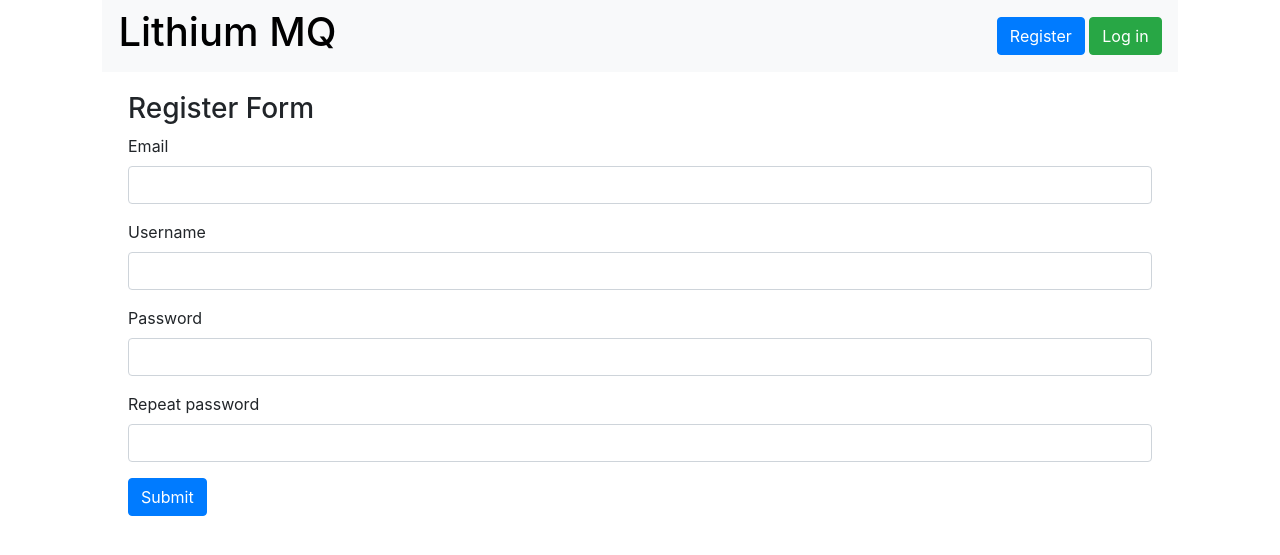
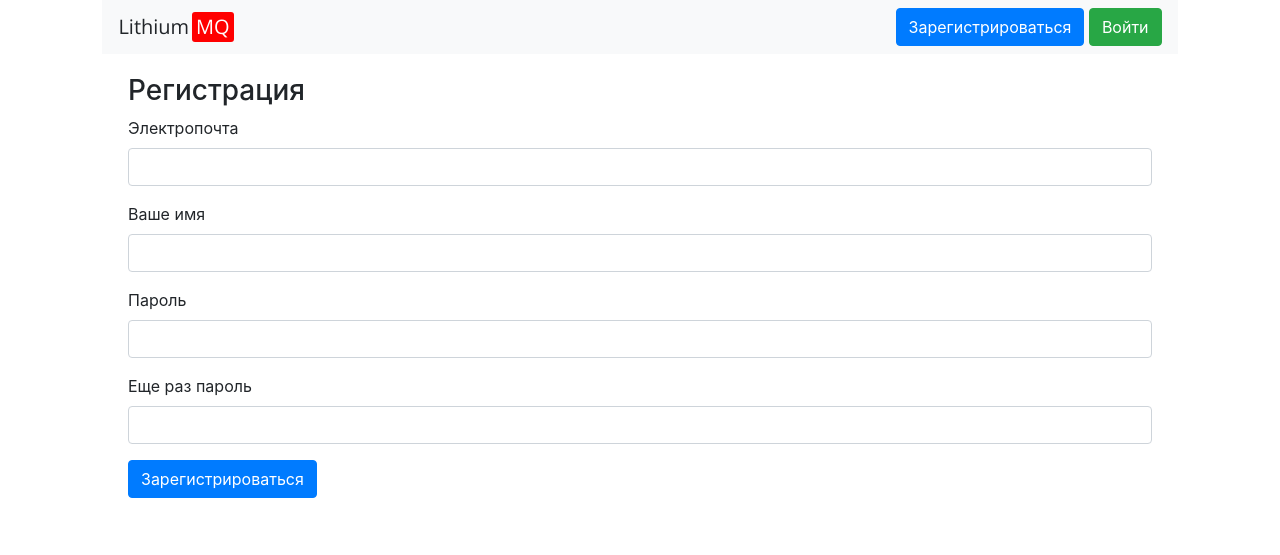
Before and after one commit to gaskeo/limq-panel, a Flask app: page /register in a window 1280 px wide. Shown: the top 555 px of the page. Run offline with Flask 2, Linux system fonts and the light colour scheme; some libraries are stand-ins or nearby versions.

Commit message:
loc & logo

```diff
--- a/core.py
+++ b/core.py
@@ -1,7 +1,7 @@
 #   _        _   _     _       _                       __  __  ____
 #  | |      (_) | |   | |     (_)                     |  \/  |/ __ \
 #  | |       _  | |_  | |__    _   _   _   _ __ ___   | \  / | |  | |
-#  | |      | | | __| | '_ \  | | | | | | | '_ ` _ \  | |\/| | |  | |
+#  | |      | | | __| | "_ \  | | | | | | | "_ ` _ \  | |\/| | |  | |
 #  | |____  | | | |_  | | | | | | | |_| | | | | | | | | |  | | |__| |
 #  |______| |_|  \__| |_| |_| |_|  \__,_| |_| |_| |_| |_|  |_|\___\_\
 
@@ -22,24 +22,24 @@ app = Flask(__name__)
 login_manager = LoginManager()
 login_manager.init_app(app)
 
-app.config['SECRET_KEY'] = 'lithium_secret_key'
+app.config["SECRET_KEY"] = "lithium_secret_key"
 global_init("db/Users.sqlite")
 
 
 class LoginForm(FlaskForm):
-    email = StringField('Email', validators=[DataRequired()])
-    password = PasswordField('Password', validators=[DataRequired()])
-    remember_me = BooleanField('Remember me')
+    email = StringField("Электропочта", validators=[DataRequired()])
+    password = PasswordField("Пароль", validators=[DataRequired()])
+    remember_me = BooleanField("Запомнить меня")
 
-    submit = SubmitField('Submit')
+    submit = SubmitField("Войти")
 
 
 class RegisterForm(FlaskForm):
-    email = StringField('Email', validators=[DataRequired()])
-    username = StringField('Username', validators=[DataRequired()])
-    password = PasswordField('Password', validators=[DataRequired()])
-    password_again = PasswordField('Repeat password', validators=[DataRequired()])
-    submit = SubmitField('Submit')
+    email = StringField("Электропочта", validators=[DataRequired()])
+    username = StringField("Ваше имя", validators=[DataRequired()])
+    password = PasswordField("Пароль", validators=[DataRequired()])
+    password_again = PasswordField("Еще раз пароль", validators=[DataRequired()])
+    submit = SubmitField("Зарегистрироваться")
 
 
 @login_manager.user_loader
@@ -48,31 +48,31 @@ def load_user(user_id):
     return session.query(User).get(user_id)
 
 
-@app.route('/')
+@app.route("/")
 def index():
     param = dict()
-    param['title'] = 'title'
-    param['name_site'] = 'Lithium MQ'
-    param['current_user'] = current_user
-    return render_template('base.html', **param)
+    param["title"] = "title"
+    param["name_site"] = "Lithium MQ"
+    param["current_user"] = current_user
+    return render_template("base.html", **param)
 
 
-@app.route('/register', methods=['GET', 'POST'])
+@app.route("/register", methods=["GET", "POST"])
 def register():
     form = RegisterForm()
     param = dict()
-    param['name_site'] = 'Lithium MQ'
-    param['title'] = 'Регистрация'
-    param['form'] = form
+    param["name_site"] = "Lithium MQ"
+    param["title"] = "Регистрация"
+    param["form"] = form
     if form.validate_on_submit():
         if form.password.data != form.password_again.data:
-            return render_template('reg_form.html', title='Регистрация',
+            return render_template("reg_form.html", title="Регистрация",
                                    form=form,
                                    message="Пароли не совпадают")
         session = create_session()
         if session.query(User).filter(User.email == form.email.data).first():
-            param['message'] = "Пользователь с таким email уже существует"
-            return render_template('reg_form.html', **param)
+            param["message"] = "Пользователь с таким email уже существует"
+            return render_template("reg_form.html", **param)
         user = User(
             email=form.email.data,
             username=form.username.data
@@ -80,36 +80,36 @@ def register():
         user.set_password(form.password.data)
         session.add(user)
         session.commit()
-        return redirect('/login')
+        return redirect("/login")
 
-    return render_template('reg_form.html', **param)
+    return render_template("reg_form.html", **param)
 
 
-@app.route('/login', methods=['GET', 'POST'])
+@app.route("/login", methods=["GET", "POST"])
 def login():
     form = LoginForm()
     param = dict()
-    param['name_site'] = 'Lithium MQ'
-    param['form'] = form
+    param["name_site"] = "Lithium MQ"
+    param["form"] = form
     if form.validate_on_submit():
         session = db_session.create_session()
         user = session.query(User).filter(User.email == form.email.data).first()
         if user and user.check_password(form.password.data):
             login_user(user)
             return redirect("/")
-        return render_template('login.html',
+        return render_template("login.html",
                                message="Неправильный логин или пароль",
                                form=form)
 
-    return render_template('login.html', title='Авторизация', **param)
+    return render_template("login.html", title="Авторизация", **param)
 
 
-@app.route('/logout')
+@app.route("/logout")
 @login_required
 def logout():
     logout_user()
     return redirect("/")
 
 
-if __name__ == '__main__':
-    app.run(port=8080, host='127.0.0.1')
+if __name__ == "__main__":
+    app.run(port=8080, host="127.0.0.1")
--- a/static/css/style.css
+++ b/static/css/style.css
@@ -17,8 +17,6 @@ a:hover {
 .header {
 	max-width: 84%;
 	margin-left: 8%;
-	background-color: blue;
-
 }
 
 .name_site {
@@ -30,3 +28,22 @@ a:hover {
 	color: grey;
 	text-decoration: none;
 }
+
+.lithium-label {
+    display: inline-block;
+    width: 69px;
+    height: 27px;
+    font-family: 'Open Sans', sans-serif;
+    font-size: 20px;
+}
+
+span.mq-label {
+    background-color: red;
+    color: white;
+    width: 40px;
+    padding-left: 0%;
+    border-radius: 3px;
+    height: 30px;
+    padding-left: 4px;
+    padding-right: 38px;
+}
--- a/templates/base.html
+++ b/templates/base.html
@@ -6,15 +6,22 @@
           href="https://stackpath.bootstrapcdn.com/bootstrap/4.4.1/css/bootstrap.min.css"
           integrity="sha384-Vkoo8x4CGsO3+Hhxv8T/Q5PaXtkKtu6ug5TOeNV6gBiFeWPGFN9MuhOf23Q9Ifjh"
           crossorigin="anonymous">
+    <link href="https://fonts.googleapis.com/css2?family=Open+Sans:wght@300;400&display=swap" rel="stylesheet">
     <link rel="stylesheet" href="/static/css/style.css">
     {% block title %}
     <title>{{ title }}</title>
     {% endblock %}
+    <style type="text/css">
+    </style>
 </head>
 <body>
     <div class="header">
     <nav class="navbar navbar-light bg-light">
-        <a href="/" class="name_site"><h1>{{ name_site }}</h1></a>
+        <div>
+            <span class="lithium-label">Lithium</span>
+            <span class="lithium-label mq-label">MQ</span>
+        </div>
+
         <div class="nick">
         {% if current_user.is_authenticated %}
         <div>
@@ -22,8 +29,8 @@
         </div>
         {% else %}
             <div>
-                <a href="/register"><button type="submit" class="btn btn-primary">Register</button></a>
-                <a href="/login"><button type="submit" class="btn btn-success">Log in</button></a>
+                <a href="/register"><button type="submit" class="btn btn-primary">Зарегистрироваться</button></a>
+                <a href="/login"><button type="submit" class="btn btn-success">Войти</button></a>
 
             </div>
         {% endif %}
@@ -34,9 +41,9 @@
     <div class="data_container">
         {% if current_user.is_authenticated %}
         <h4>тут все токены, что есть и внизу или вверху кнопка для создания</h4>
-        <a href="/add_token"><button type="submit" class="btn btn-primary">Add token</button></a>
+        <a href="/add_token"><button type="submit" class="btn btn-primary">Создать токен</button></a>
         {% else %}
-        <h4>Описание нашего проекта, если не пользователь</h4>
+        <h4>Тут крутой шоукейс</h4>
         {% endif %}
     </div>
         {% endblock %}
--- a/templates/login.html
+++ b/templates/login.html
@@ -2,7 +2,7 @@
 
 {% block content %}
     <div class="data_container">
-    <h3 class="register-label">Authorization</h3>
+    <h3 class="register-label">Вход</h3>
     <form action="" method="post">
         {{ form.hidden_tag() }}
         <p>
--- a/templates/reg_form.html
+++ b/templates/reg_form.html
@@ -2,7 +2,7 @@
 
 {% block content %}
 <div class="data_container">
-    <h3 class="register-label">Register Form</h3>
+    <h3 class="register-label">Регистрация</h3>
     <form action="" method="post">
         {{ form.hidden_tag() }}
         {{ form.csrf_token }}
```
Also changed, not shown: 1 other file.
